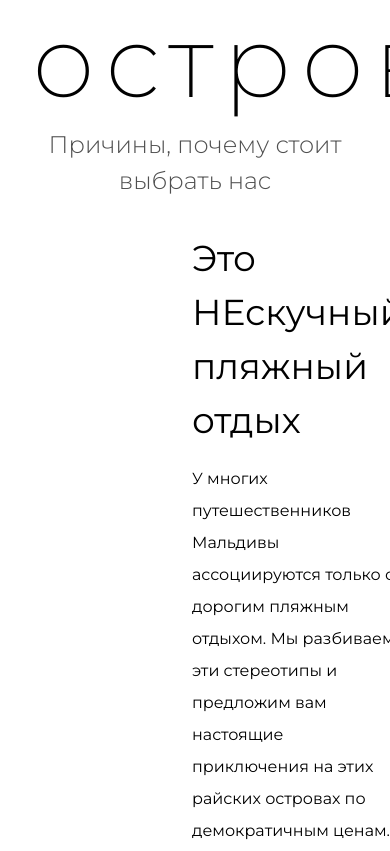
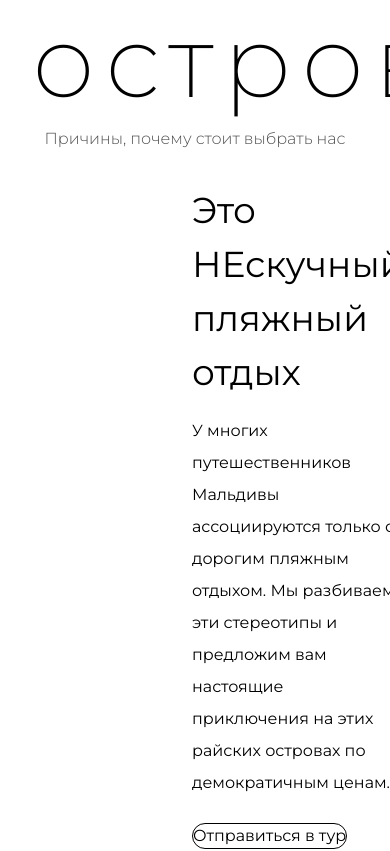
Before and after one commit to RostislavIvanov/maldives-landing, a React (Vite) app: page / in a window 390 px wide. Shown: the part 820-1671 px from the top of the page. Built offline with nearby package versions, Linux system fonts and the light colour scheme.

Commit message:
Добавление адаптива для компонента заголовка

```diff
--- a/src/components/UI/BlockTitle/BlockTitle.module.css
+++ b/src/components/UI/BlockTitle/BlockTitle.module.css
@@ -3,5 +3,9 @@
 }
 
 .label {
-    @apply mt-4 text-center text-subtitle font-light text-[#505050];
+    @apply
+    mt-4 text-center font-light text-[#505050]
+    sm:text-[46px]
+    md:text-[46px]
+    lg:text-subtitle
 }
```
